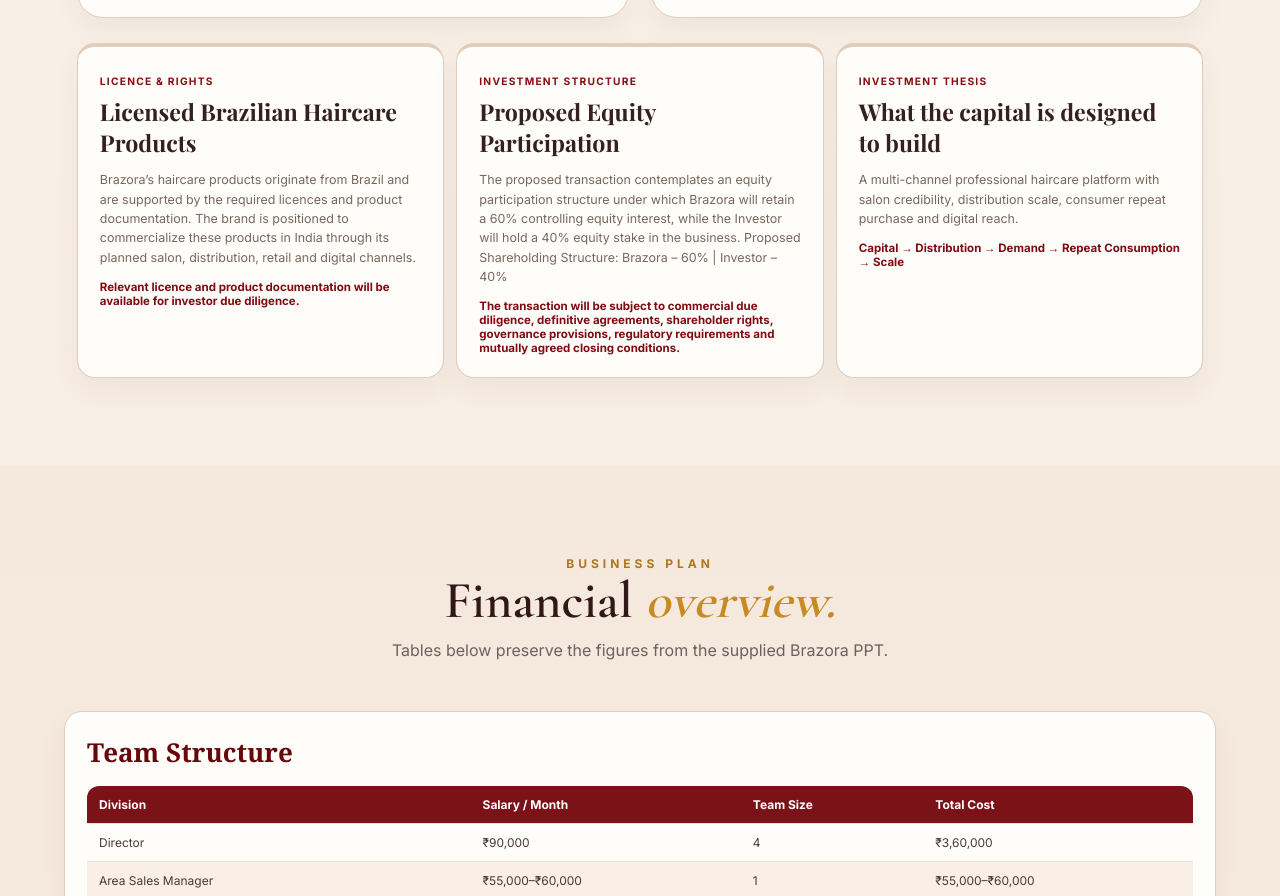
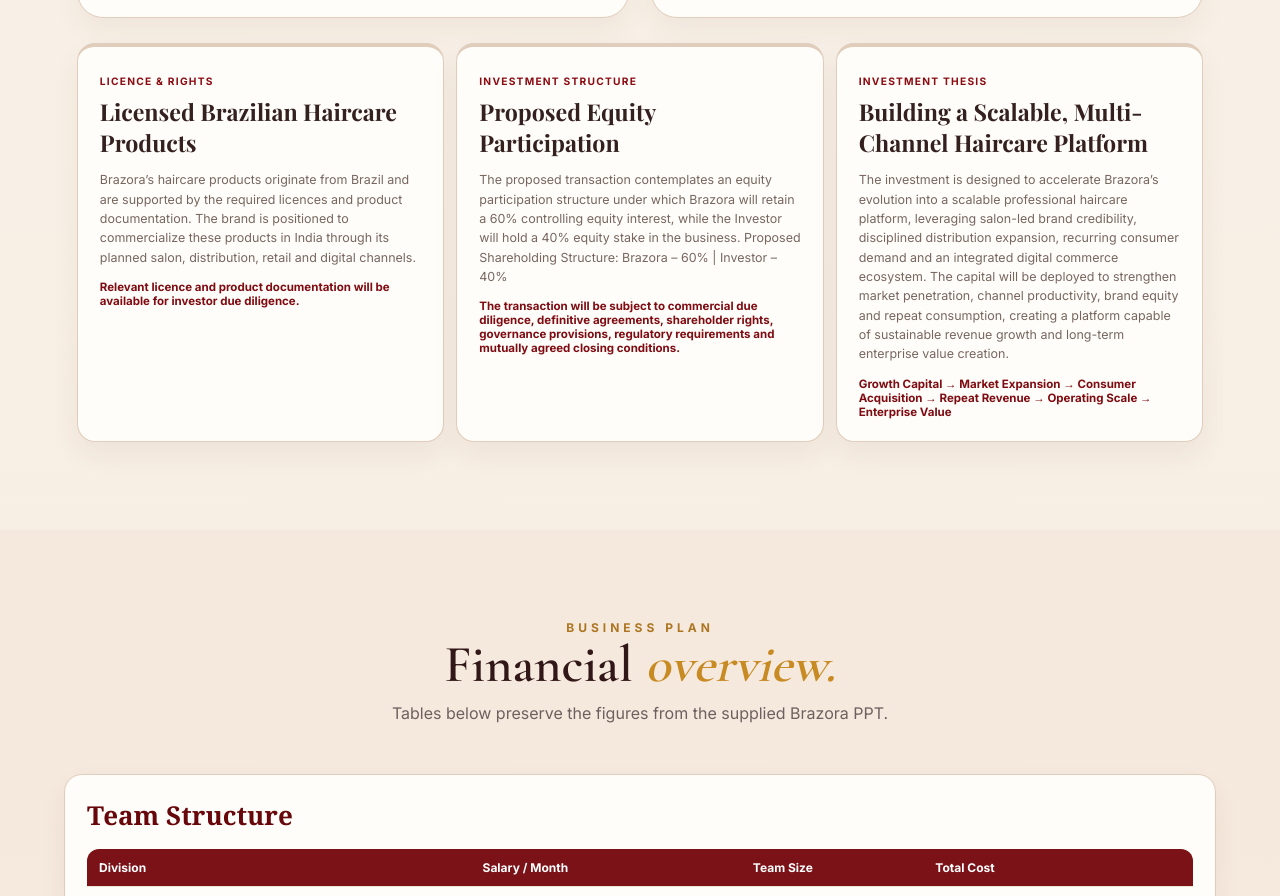
Before and after one commit to sachin4787/Brazora-Investor, a plain HTML site: page index.html in a window 1280 px wide. Shown: the part 7297-8193 px from the top of the page. Drawn offline with nearby package versions, Linux system fonts and the light colour scheme.

Commit message:
Update index2.html

```diff
--- a/index.html
+++ b/index.html
@@ -340,7 +340,9 @@
         <article><span>INVESTMENT STRUCTURE</span><h4>Proposed Equity Participation</h4><p>The proposed transaction contemplates an equity participation structure under which Brazora will retain a 60% controlling equity interest, while the Investor will hold a 40% equity stake in the business.
 
 Proposed Shareholding Structure: Brazora – 60% | Investor – 40%</p><b>The transaction will be subject to commercial due diligence, definitive agreements, shareholder rights, governance provisions, regulatory requirements and mutually agreed closing conditions.</b></article>
-        <article><span>INVESTMENT THESIS</span><h4>What the capital is designed to build</h4><p>A multi-channel professional haircare platform with salon credibility, distribution scale, consumer repeat purchase and digital reach.</p><b>Capital → Distribution → Demand → Repeat Consumption → Scale</b></article>
+        <article><span>INVESTMENT THESIS</span><h4>Building a Scalable, Multi-Channel Haircare Platform</h4><p>The investment is designed to accelerate Brazora’s evolution into a scalable professional haircare platform, leveraging salon-led brand credibility, disciplined distribution expansion, recurring consumer demand and an integrated digital commerce ecosystem.
+
+The capital will be deployed to strengthen market penetration, channel productivity, brand equity and repeat consumption, creating a platform capable of sustainable revenue growth and long-term enterprise value creation.</p><b>Growth Capital → Market Expansion → Consumer Acquisition → Repeat Revenue → Operating Scale → Enterprise Value</b></article>
       </div>
     </section>
 
```
